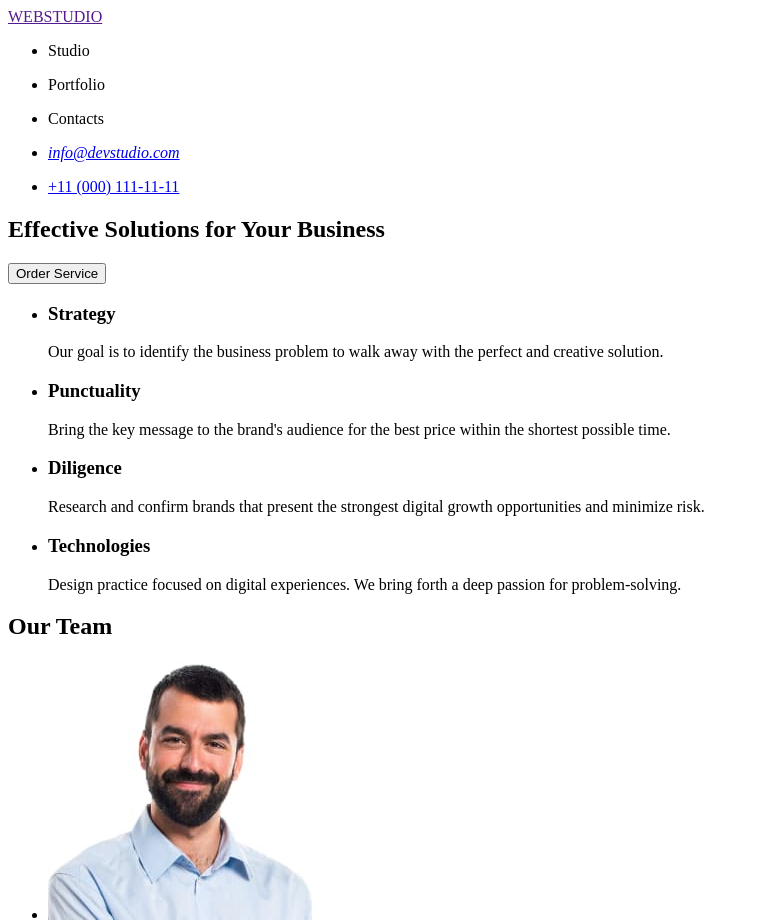
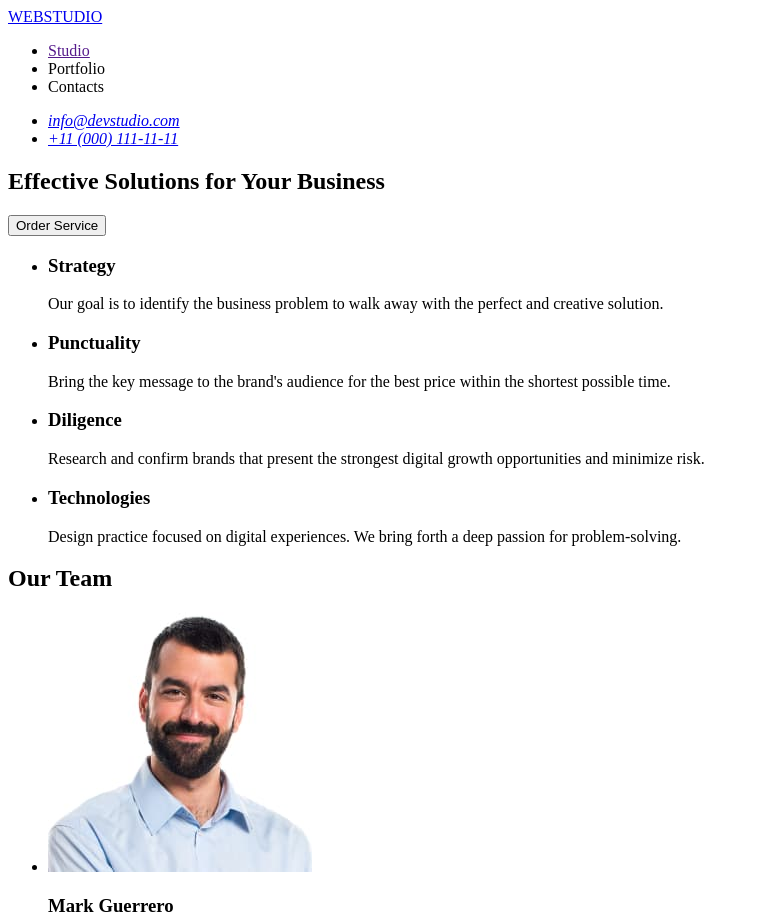
Before and after one commit to YuliiaFomenko/goit-markup-hw-01, a plain HTML site: page index.html in a window 1280 px wide. Shown: the top 923 px of the page, without its empty margins (0-759 px from the left). Drawn offline with Linux system fonts and the light colour scheme.

Commit message:
error correction

```diff
--- a/index.html
+++ b/index.html
@@ -8,31 +8,19 @@
   <body>
     <header>
       <nav>
-        <a href="">WEBSTUDIO</a>
+        <a href="./index.html">WEBSTUDIO</a>
         <ul>
-          <li>
-            <p>Studio</p>
-          </li>
-          <li>
-            <p>Portfolio</p>
-          </li>
-          <li>
-            <p>Contacts</p>
-          </li>
+          <li><a href="">Studio</a></li>
+          <li><a href=""></a>Portfolio</li>
+          <li><a href=""></a>Contacts</li>
         </ul>
       </nav>
-      <ul>
-        <li>
-          <address>
-            <p>
-              <a href="mailto:info@devstudio.com">info@devstudio.com</a>
-            </p>
-          </address>
-        </li>
-        <li>
-          <p><a href="tel:+110001111111">+11 (000) 111-11-11</a></p>
-        </li>
-      </ul>
+      <address>
+        <ul>
+          <li><a href="mailto:info@devstudio.com">info@devstudio.com</a></li>
+          <li><a href="tel:+110001111111">+11 (000) 111-11-11</a></li>
+        </ul>
+      </address>
     </header>
     <main>
       <section>
@@ -40,7 +28,7 @@
         <button type="button">Order Service</button>
       </section>
       <section>
-        <h2 hidden></h2>
+        <h2 hidden>Head2</h2>
         <ul>
           <li>
             <h3>Strategy</h3>
@@ -119,7 +107,7 @@
       </section>
     </main>
     <footer>
-      <p><a href="">WEBSTUDIO</a></p>
+      <p><a href="./index.html">WEBSTUDIO</a></p>
       <p>
         Increase the flow of customers and sales for your business with digital
         marketing & growth solutions.
```
